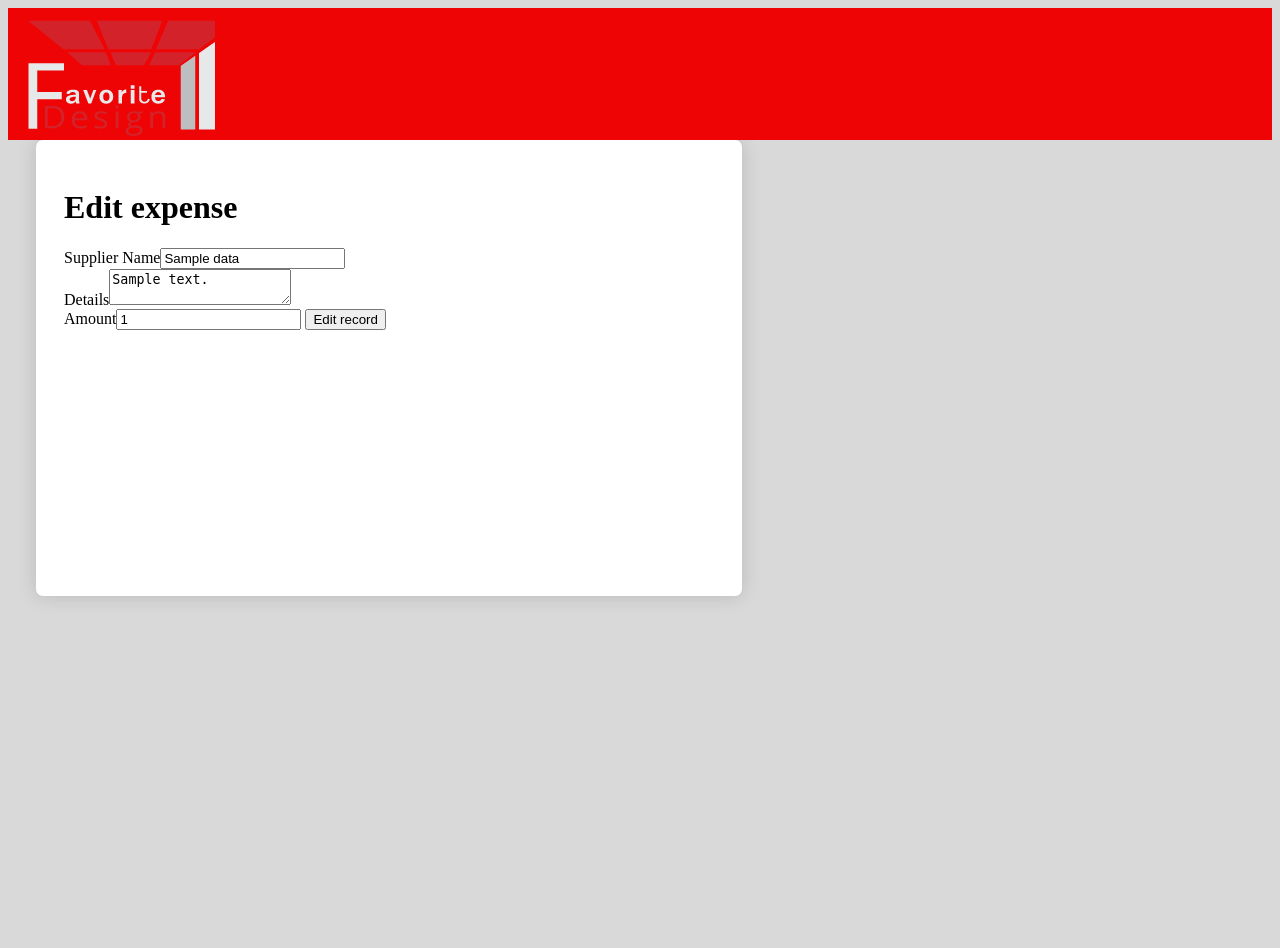
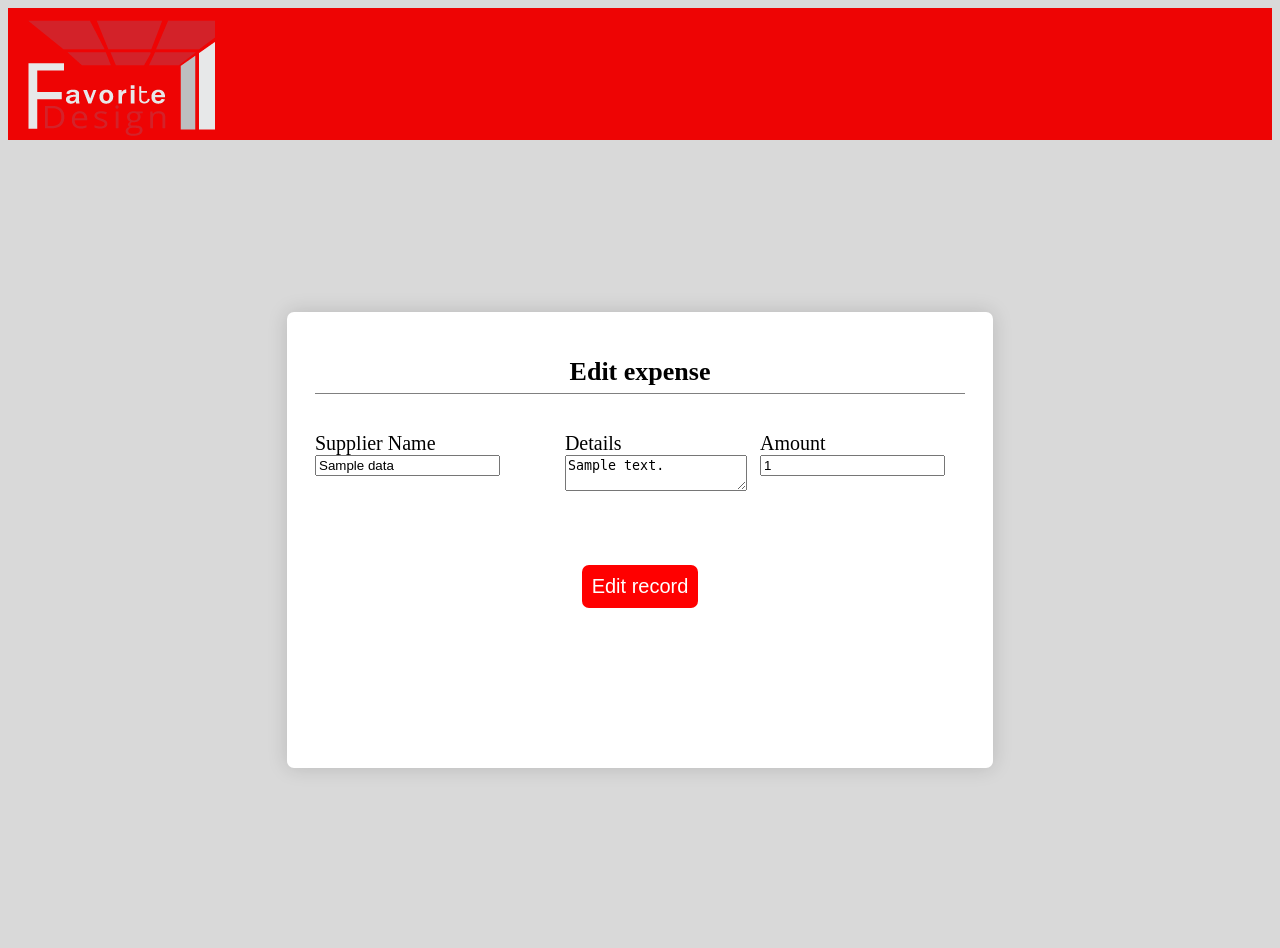
Before and after one commit to DatPika/System-Development-ECommerce, a PHP site: template app/views/Expense/edit.php in a window 1280 px wide. Before the commit the page ends 599 px from the top, so only its background shows below. Run offline with PHP 8.4, Linux system fonts and the light colour scheme; the template is opened without the code that fills it: most values are stand-ins (such as "Sample title", 1, 10 or a date in 2020).

Commit message:
edit expense css done

```diff
--- a/app/views/Expense/edit.php
+++ b/app/views/Expense/edit.php
@@ -1,16 +1,32 @@
 <?php $this->view('shared/header',_('Edit Expense')); ?>
 
-<div class="container">
 
-	<h1 class="pageHeader"><?= _('Edit expense')?></h1>
+<div class="createPage">
 
-	<form method="post" action="">
-		<label><?= _('Supplier Name') ?></label><input type="text" name="supplierName" value="<?= $data->supplierName?>"><br>
-		<label><?= _('Details') ?></label><textarea name="details"><?= $data->details?></textarea><br>
-		<label><?= _('Amount') ?></label><input type="text" name='totalExpense' value="<?= $data->totalExpense?>">
+	<div class="container">
 
-		<input type="submit" name="action" value='<?= _('Edit record') ?>'>
-	</form>
+		<h1 class="form-title"><?= _('Edit expense')?></h1>
+
+		<form method="post" action="">
+
+			<div class="expense-info">
+				<div class ="input-box">
+					<label><?= _('Supplier Name') ?></label><input type="text" name="supplierName" id="supplierName" value="<?= $data->supplierName?>" required>
+				</div>
+				<div class ="input-box">
+					<label><?= _('Details') ?></label><textarea name="details" id="details"><?= $data->details?></textarea>
+				</div>
+				<div class ="input-box">
+					<label><?= _('Amount') ?></label><input type="text" name='totalExpense' id="totalExpense" value="<?= $data->totalExpense?>" required>
+				</div>
+			</div>
+			<div class="form-submit-btn">
+				<input type="submit" name="action" value='<?= _('Edit record') ?>'>
+			</div>
+
+		</form>
+
+	</div>
 
 </div>
 
```
